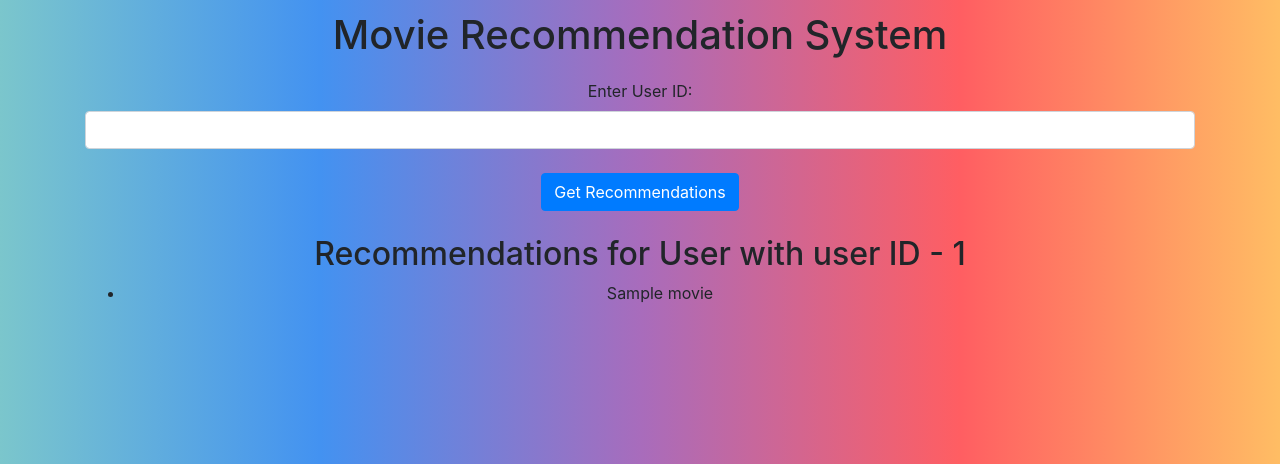
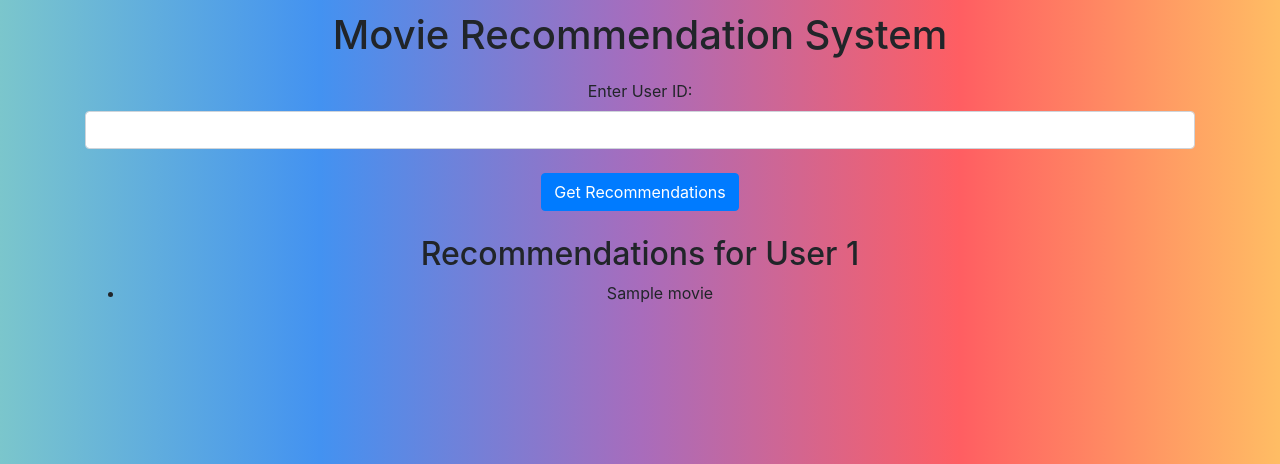
Before and after one commit to husainalltheway/movie-recommendation, a Flask app: template src/templates/index.html in a window 1280 px wide. Shown: the part 246-710 px from the top of the page. Run offline with Flask 3, Linux system fonts and the light colour scheme; the template is opened without the code that fills it: most values are stand-ins (such as "Sample title", 1, 10 or a date in 2020); some libraries are stand-ins or nearby versions.

Commit message:
made changes in index.html

```diff
--- a/src/templates/index.html
+++ b/src/templates/index.html
@@ -37,7 +37,7 @@
         </form>
 
         {% if recommendations %}
-            <h2 class="mt-4">Recommendations for User with user ID - {{ user_id }}</h2>
+            <h2 class="mt-4">Recommendations for User {{ user_id }}</h2>
             <ul>
                 {% for movie in recommendations %}
                     <li>{{ movie }}</li>
```
